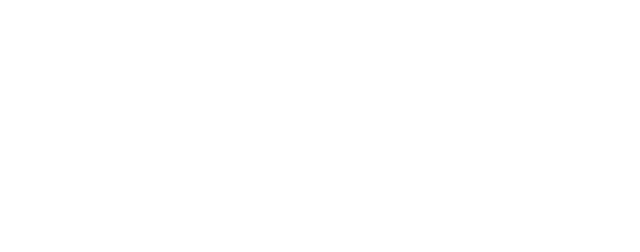
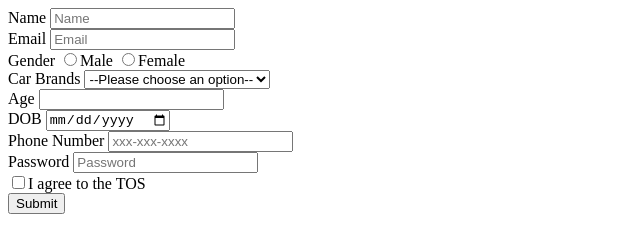
Before and after one commit to acciojob/signup-form-car-tsubakiAkari23, a website: page main.html in a window 1280 px wide. Shown: the whole page, without its empty margins (0-640 px from the left). Drawn offline with Linux system fonts and the light colour scheme.

Commit message:
created a submission

```diff
--- a/main.html
+++ b/main.html
@@ -8,6 +8,40 @@
 
 <body>
 	<!-- the entire body must be written by student -->
+	<form action="#" method="post">
+        <label for="name">Name</label>
+        <input type="text" id="name" placeholder="Name" required>
+        <br>
+        <label for="email">Email</label>
+        <input type="email" id="email" placeholder="Email" required>
+        <br>
+        <label for="gender" required>Gender</label>
+        <input type="radio" name="gender" id="gender_m">Male
+        <input type="radio" name="gender" id="gender_f">Female
+        <br>
+        <label for="cars">Car Brands</label>
+        <select name="cars" id="cars" placeholder="--Please choose an option--" required>
+            <option value="">--Please choose an option--</option>
+            <option value="audi">Audi</option>
+            <option value="porsche">Porsche</option>
+        </select>
+        <br>
+        <label for="age">Age</label>
+        <input type="number" id="age" required>
+        <br>
+        <label for="dob">DOB</label>
+        <input type="date" id="dob" required>
+        <br>
+        <label for="tel">Phone Number</label>
+        <input type="tel" id="tel" placeholder="xxx-xxx-xxxx">
+        <br>
+        <label for="password">Password</label>
+        <input type="password" id="password" placeholder="Password" required>
+        <br>
+        <label for="tos"><input type="checkbox" id="tos" required>I agree to the TOS</label>
+        <br>
+        <button>Submit</button>
+    </form>
     <script type="text/javascript" src="./script.js">
 </script>
 
```
